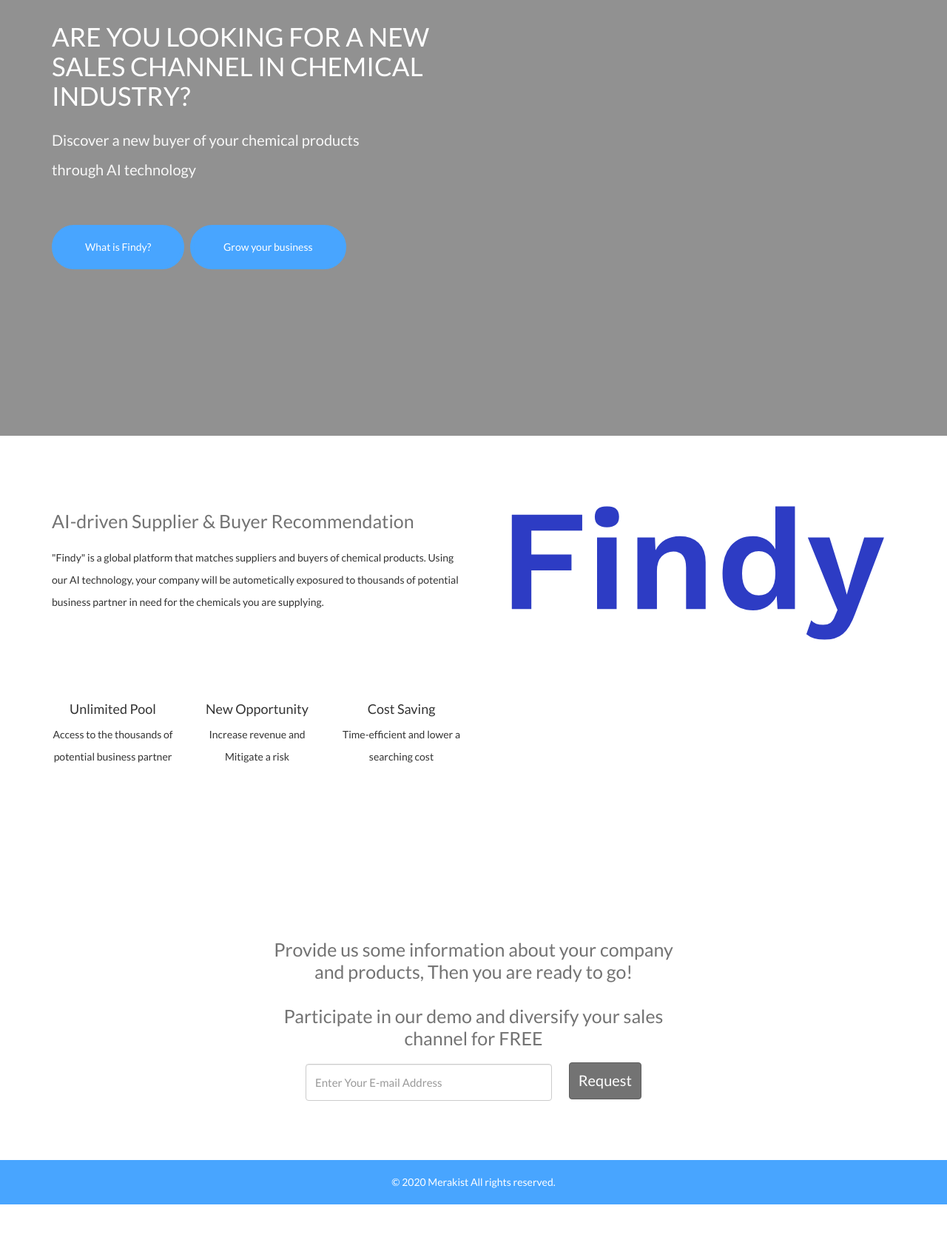
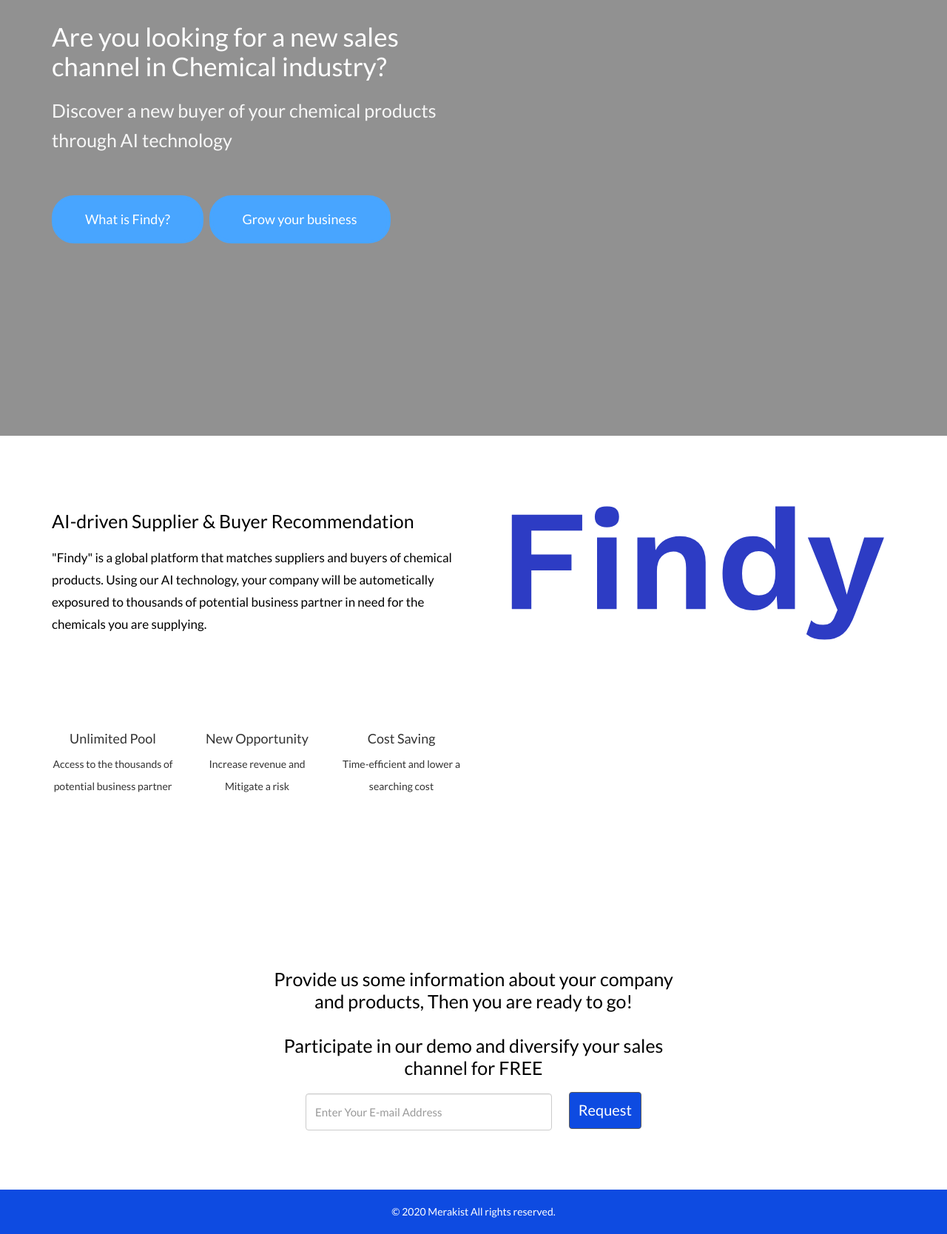
Before and after one commit to deukhyunku/findylanding, a plain HTML site: page index.html in a window 1280 px wide. Shown: the part 180-1848 px from the top of the page at 74% size. Before the commit the page ends 1808 px from the top, so only its background shows below. Drawn offline with nearby package versions, Linux system fonts and the light colour scheme; a script that the page names is missing.

Commit message:
Update style.css

```diff
--- a/assets/css/style.css
+++ b/assets/css/style.css
@@ -46,9 +46,15 @@ section {
  margin-bottom: 20px;
 line-height: 30px;
 font-size: 25px;
-color: #737373;
+color: #000000;
 }
 
+.head-line2 {
+ margin-bottom: 20px;
+line-height: 30px;
+font-size: 17px;
+color: #000000;
+}
 
 /*================================
   HEADER STYLES
@@ -112,12 +118,11 @@ header {
 line-height: 40px;
 font-size: 35px;
 color: #FFFFFF;
-text-transform:uppercase;
     }
     #home h4 {
       margin-bottom: 30px;
 line-height: 40px;
-font-size: 20px;
+font-size: 25px;
 color: #f8f8f8;
     }
 
@@ -153,7 +158,7 @@ color:#000;
 background-color: #48A5FF;
 border:5px solid #48A5FF;
 color:#fff;
-
+font-size: 18px;
 }
  .btn-two:hover {
  background-color:transparent;
@@ -182,7 +187,7 @@ color:#000;
  .icon-wrapper {
     padding-bottom:20px;
     padding-top:20px;
-    font-size:50px;
+    font-size:40px;
 }
 
 .img-side {
@@ -277,7 +282,7 @@ width:60%;
 height:50px;
 font-size:20px;
 color: #fff;
-background-color: #737373;
+background-color: #0E4BE1;
 border-color: #5C5C5C;
 margin-top:-10px;
 }
@@ -318,7 +323,7 @@ margin-top:-10px;
  ============================  */
 footer {
     padding:15px;
-    background-color:#48A5FF;
+    background-color:#0E4BE1;
     color:#fff;
     }
     footer a,footer a:hover,footer a:focus {
```
